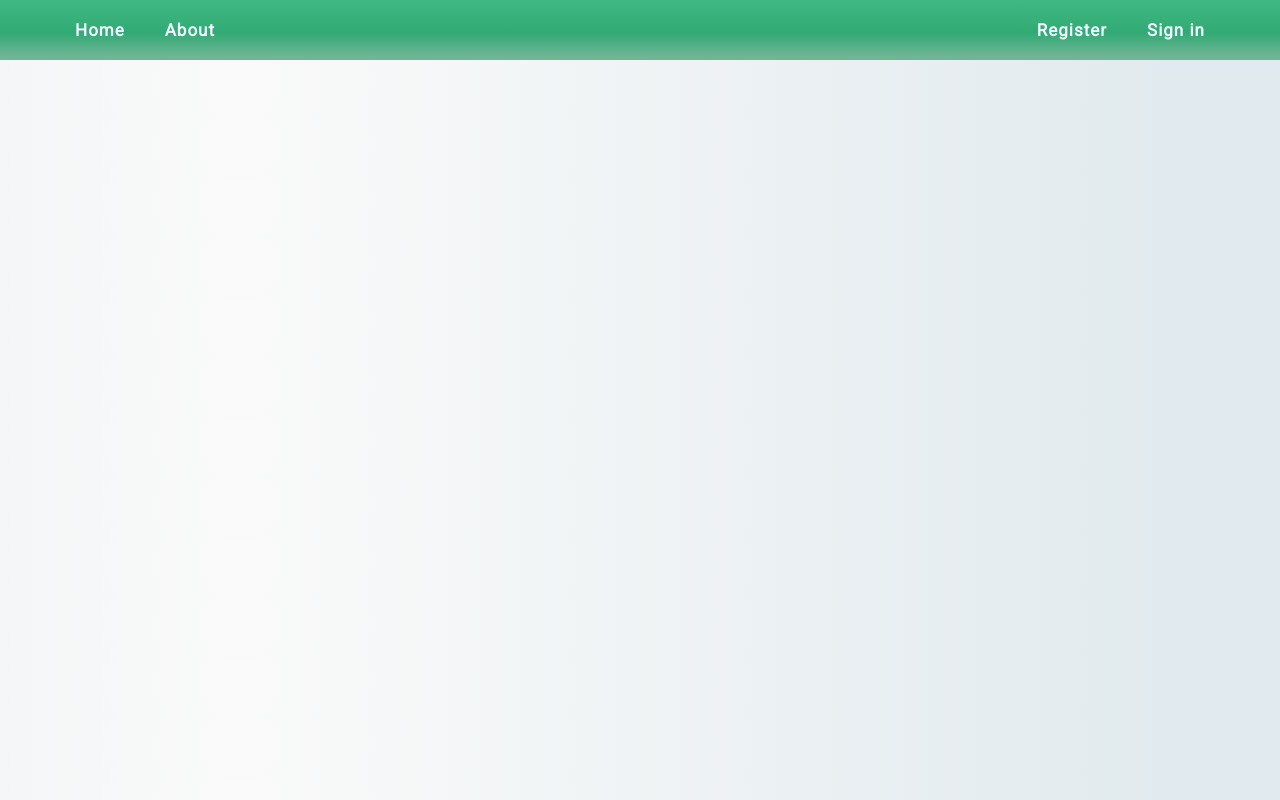
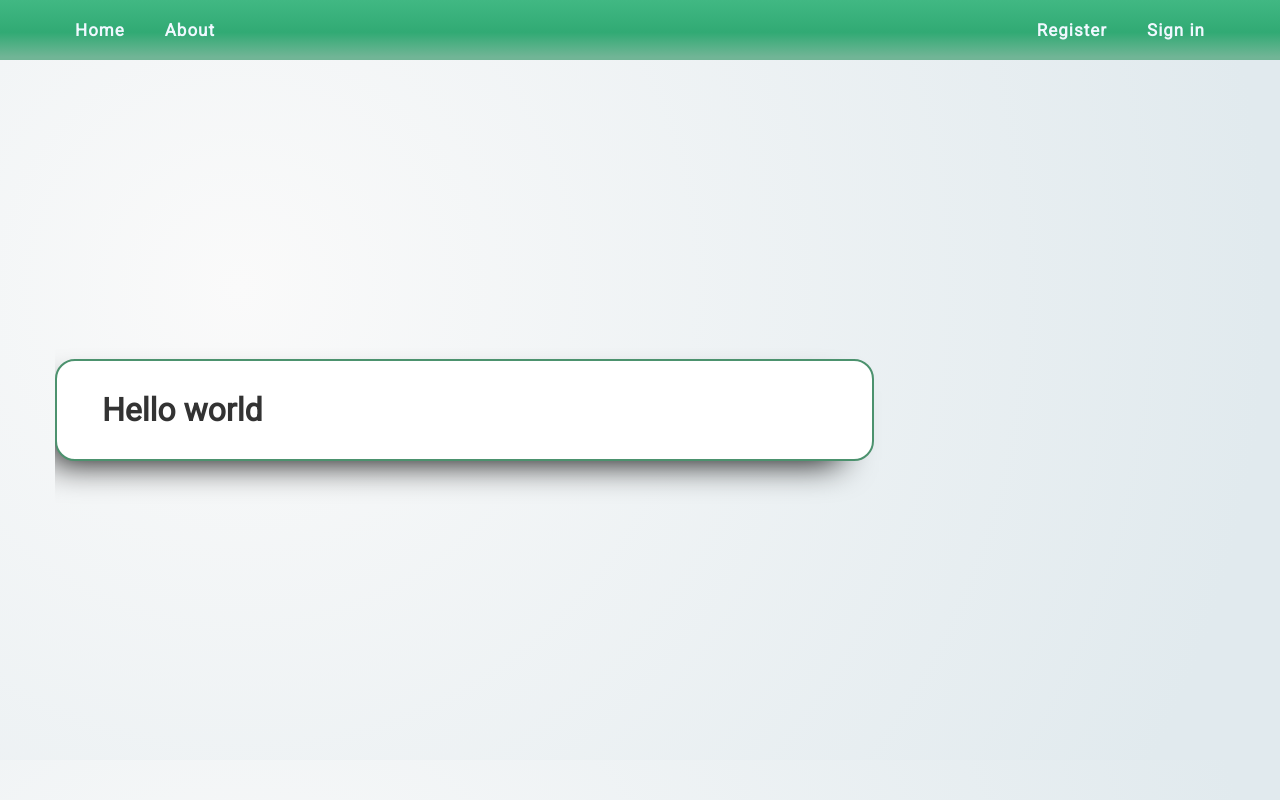
Before and after one commit to eevan7a9/social-media-frontend, a Vue app: page /sign-in in a window 1280 px wide. Built offline with nearby package versions, Linux system fonts and the light colour scheme; no server answers; the HTML template or start-up script is replaced by a standard one.

Commit message:
added new component sigin and router

```diff
--- a/src/components/TopNavBar.vue
+++ b/src/components/TopNavBar.vue
@@ -9,7 +9,7 @@
         <router-link to="/register" class="nav-item color-white">
           <a>Register</a>
         </router-link>
-        <router-link to="/signin" class="nav-item color-white">Sign in</router-link>
+        <router-link to="/sign-in" class="nav-item color-white">Sign in</router-link>
       </div>
     </div>
   </div>
--- a/src/router.js
+++ b/src/router.js
@@ -35,6 +35,11 @@ export default new Router({
       path: "/register",
       name: "register",
       component: () => import('./views/Register.vue'),
+    },
+    {
+      path: "/sign-in",
+      name: "sign-in",
+      component: () => import('./views/SignIn.vue'),
     }
   ]
 })
--- /dev/null
+++ b/src/views/SignIn.vue
@@ -0,0 +1,29 @@
+<template>
+  <main>
+    <div class="sign-in-container box-shadow-1">
+      <h1>Hello world</h1>
+    </div>
+  </main>
+</template>
+
+<script>
+export default {
+  name: "SignIn"
+};
+</script>
+
+<style scoped>
+main {
+  height: 700px;
+  width: 100%;
+  padding: 50px 0;
+  align-content: center;
+}
+.sign-in-container {
+  background: white;
+  padding: 30px 45px;
+  border: 2px solid #4c926e;
+  border-radius: 20px;
+  width: 70%;
+}
+</style>
```
